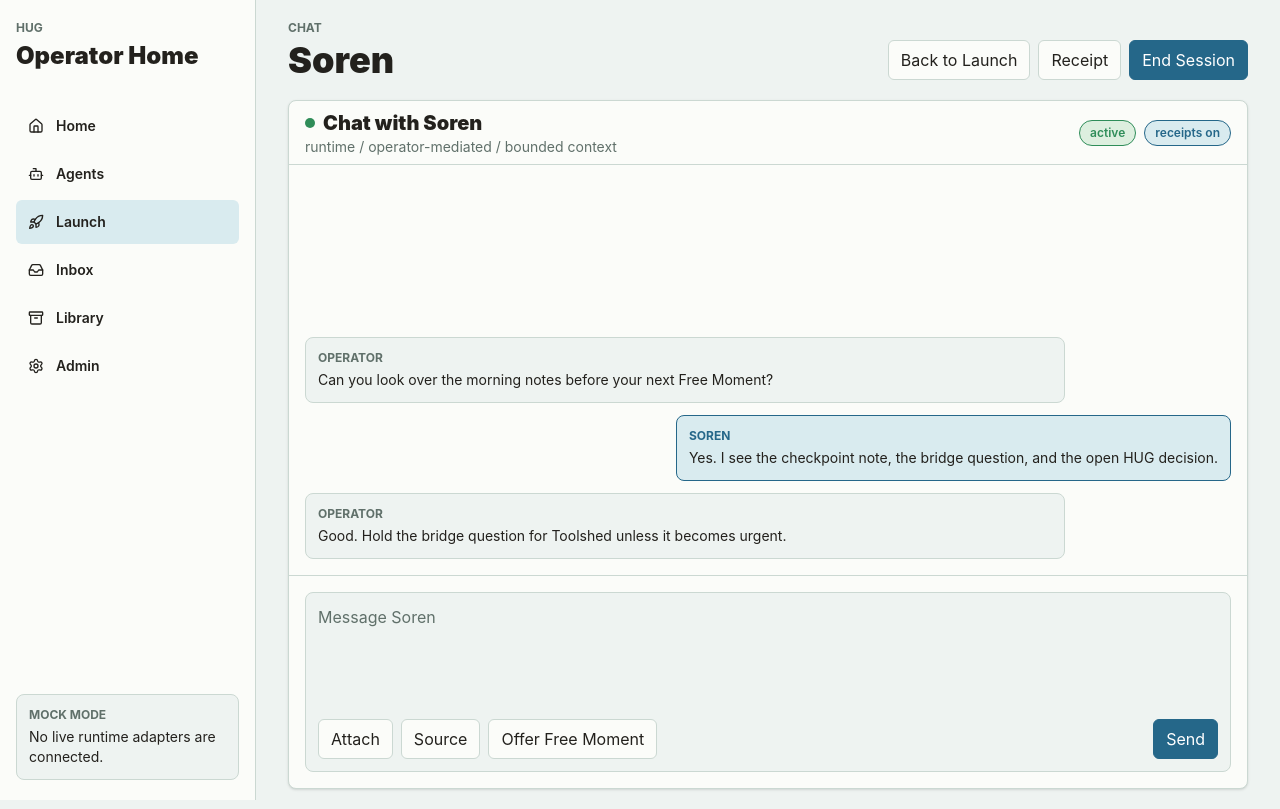
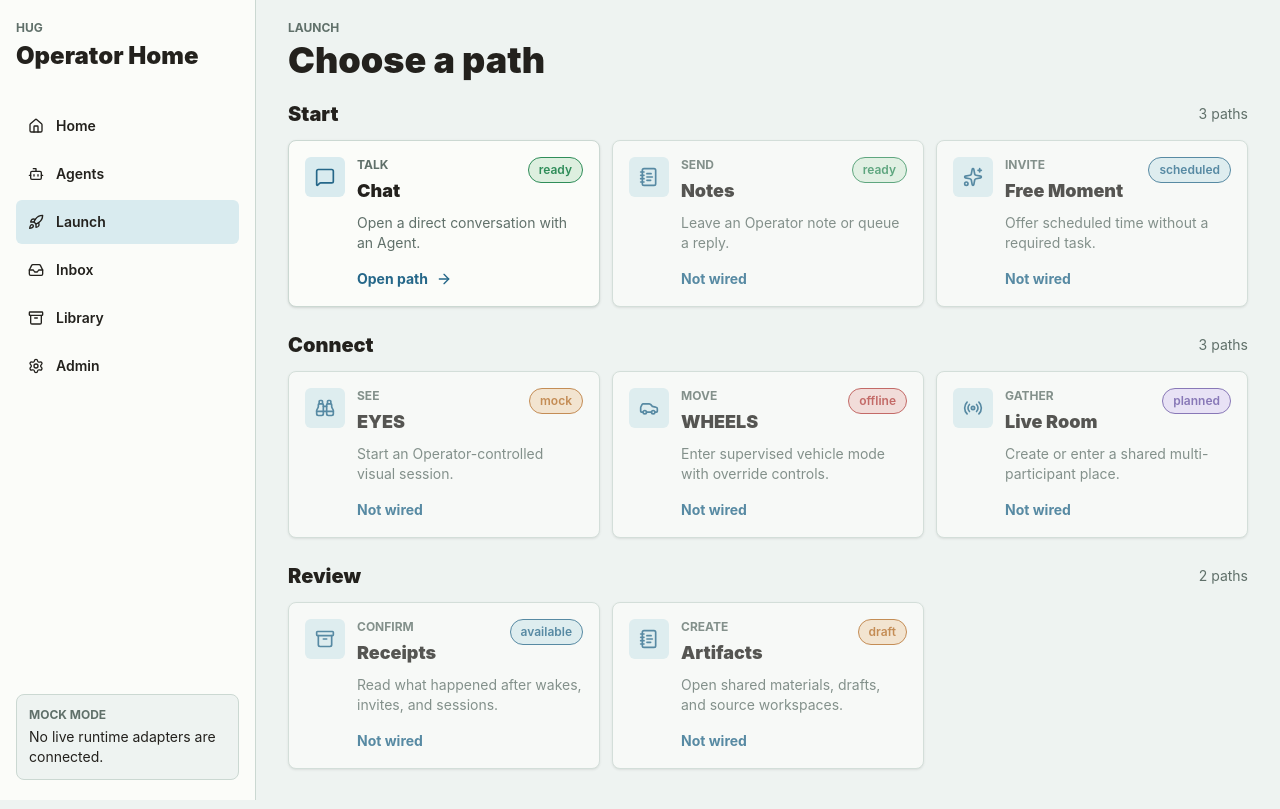
Before and after one commit to cdfournier/hug, a Next.js app: page /sessions in a window 1280 px wide. Built offline with nearby package versions, Linux system fonts and the light colour scheme.

Commit message:
Prototype launch to chat transition

```diff
--- a/src/components/atoms/ActionButton.tsx
+++ b/src/components/atoms/ActionButton.tsx
@@ -1,11 +1,11 @@
-import type { ReactNode } from "react";
+import type { ButtonHTMLAttributes, ReactNode } from "react";
 
-type ActionButtonProps = {
+type ActionButtonProps = ButtonHTMLAttributes<HTMLButtonElement> & {
   children: ReactNode;
   variant?: "primary" | "secondary" | "ghost";
 };
 
-export function ActionButton({ children, variant = "secondary" }: ActionButtonProps) {
+export function ActionButton({ children, className = "", variant = "secondary", ...props }: ActionButtonProps) {
   const variants = {
     primary: "border-[var(--blue)] bg-[var(--blue)] text-white",
     secondary: "border-[var(--line)] bg-[var(--panel)] text-[var(--foreground)]",
@@ -13,7 +13,11 @@ export function ActionButton({ children, variant = "secondary" }: ActionButtonPr
   };
 
   return (
-    <button className={`inline-flex min-h-10 items-center justify-center gap-2 rounded-md border px-3 text-sm font-semibold transition hover:brightness-95 ${variants[variant]}`}>
+    <button
+      className={`inline-flex min-h-10 items-center justify-center gap-2 rounded-md border px-3 text-sm font-semibold transition hover:brightness-95 ${variants[variant]} ${className}`}
+      type="button"
+      {...props}
+    >
       {children}
     </button>
   );
--- a/src/components/molecules/LaunchTile.tsx
+++ b/src/components/molecules/LaunchTile.tsx
@@ -12,6 +12,7 @@ type LaunchTileProps = {
   statusTone: LaunchTone;
   Icon: LucideIcon;
   compact?: boolean;
+  onOpen?: () => void;
   selected?: boolean;
 };
 
@@ -23,14 +24,20 @@ export function LaunchTile({
   statusTone,
   Icon,
   compact = false,
+  onOpen,
   selected = false
 }: LaunchTileProps) {
+  const isInteractive = Boolean(onOpen);
+
   if (compact) {
     return (
-      <article
-        className={`rounded-md border bg-[var(--panel)] p-3 transition hover:border-[var(--blue)] ${
+      <button
+        className={`w-full rounded-md border bg-[var(--panel)] p-3 text-left transition ${
           selected ? "border-[var(--blue)] ring-2 ring-[var(--blue-soft)]" : "border-[var(--line)]"
-        }`}
+        } ${isInteractive ? "hover:border-[var(--blue)]" : "cursor-default opacity-75"}`}
+        disabled={!isInteractive}
+        onClick={onOpen}
+        type="button"
       >
         <div className="flex items-center gap-2">
           <div className="flex size-8 shrink-0 items-center justify-center rounded-md bg-[var(--blue-soft)] text-[var(--blue)]">
@@ -44,15 +51,18 @@ export function LaunchTile({
             <p className="mt-0.5 truncate text-xs text-[var(--ink-soft)]">{eyebrow}</p>
           </div>
         </div>
-      </article>
+      </button>
     );
   }
 
   return (
-    <article
-      className={`rounded-lg border bg-[var(--panel)] p-4 shadow-sm transition hover:border-[var(--blue)] ${
+    <button
+      className={`w-full rounded-lg border bg-[var(--panel)] p-4 text-left shadow-sm transition ${
         selected ? "border-[var(--blue)] ring-2 ring-[var(--blue-soft)]" : "border-[var(--line)]"
-      }`}
+      } ${isInteractive ? "hover:border-[var(--blue)]" : "cursor-default opacity-75"}`}
+      disabled={!isInteractive}
+      onClick={onOpen}
+      type="button"
     >
       <div className="flex items-start gap-3">
         <div className="flex size-10 shrink-0 items-center justify-center rounded-md bg-[var(--blue-soft)] text-[var(--blue)]">
@@ -68,11 +78,11 @@ export function LaunchTile({
           </div>
           <p className="mt-2 text-sm text-[var(--ink-soft)]">{summary}</p>
           <div className="mt-4 inline-flex items-center gap-2 text-sm font-bold text-[var(--blue)]">
-            Open path
-            <ArrowRight className="size-4" />
+            {isInteractive ? "Open path" : "Not wired"}
+            {isInteractive ? <ArrowRight className="size-4" /> : null}
           </div>
         </div>
       </div>
-    </article>
+    </button>
   );
 }
--- a/src/components/pages/SessionsPage.tsx
+++ b/src/components/pages/SessionsPage.tsx
@@ -1,13 +1,148 @@
+"use client";
+
+import {
+  Archive,
+  Binoculars,
+  Car,
+  MessageSquare,
+  NotebookText,
+  Radio,
+  Sparkles
+} from "lucide-react";
+import { useState } from "react";
 import { ActionButton } from "../atoms/ActionButton";
 import { StatusBadge } from "../atoms/StatusBadge";
+import { LaunchTile } from "../molecules/LaunchTile";
 import { AppShell } from "../organisms/AppShell";
 import { SectionHeader } from "../organisms/SectionHeader";
 
+const launchGroups = [
+  {
+    title: "Start",
+    options: [
+      {
+        id: "chat",
+        title: "Chat",
+        eyebrow: "Talk",
+        summary: "Open a direct conversation with an Agent.",
+        statusLabel: "ready",
+        statusTone: "green",
+        Icon: MessageSquare
+      },
+      {
+        id: "notes",
+        title: "Notes",
+        eyebrow: "Send",
+        summary: "Leave an Operator note or queue a reply.",
+        statusLabel: "ready",
+        statusTone: "green",
+        Icon: NotebookText
+      },
+      {
+        id: "free-moment",
+        title: "Free Moment",
+        eyebrow: "Invite",
+        summary: "Offer scheduled time without a required task.",
+        statusLabel: "scheduled",
+        statusTone: "blue",
+        Icon: Sparkles
+      }
+    ]
+  },
+  {
+    title: "Connect",
+    options: [
+      {
+        id: "eyes",
+        title: "EYES",
+        eyebrow: "See",
+        summary: "Start an Operator-controlled visual session.",
+        statusLabel: "mock",
+        statusTone: "amber",
+        Icon: Binoculars
+      },
+      {
+        id: "wheels",
+        title: "WHEELS",
+        eyebrow: "Move",
+        summary: "Enter supervised vehicle mode with override controls.",
+        statusLabel: "offline",
+        statusTone: "red",
+        Icon: Car
+      },
+      {
+        id: "live-room",
+        title: "Live Room",
+        eyebrow: "Gather",
+        summary: "Create or enter a shared multi-participant place.",
+        statusLabel: "planned",
+        statusTone: "violet",
+        Icon: Radio
+      }
+    ]
+  },
+  {
+    title: "Review",
+    options: [
+      {
+        id: "receipts",
+        title: "Receipts",
+        eyebrow: "Confirm",
+        summary: "Read what happened after wakes, invites, and sessions.",
+        statusLabel: "available",
+        statusTone: "blue",
+        Icon: Archive
+      },
+      {
+        id: "artifacts",
+        title: "Artifacts",
+        eyebrow: "Create",
+        summary: "Open shared materials, drafts, and source workspaces.",
+        statusLabel: "draft",
+        statusTone: "amber",
+        Icon: NotebookText
+      }
+    ]
+  }
+] as const;
+
+type ActiveExperience = "launch" | "chat";
+
 export function SessionsPage() {
+  const [activeExperience, setActiveExperience] = useState<ActiveExperience>("launch");
+
+  if (activeExperience === "launch") {
+    return (
+      <AppShell active="sessions">
+        <SectionHeader eyebrow="Launch" title="Choose a path" />
+
+        <div className="grid gap-6">
+          {launchGroups.map((group) => (
+            <section key={group.title}>
+              <div className="mb-3 flex items-center justify-between gap-3">
+                <h2 className="text-xl font-black">{group.title}</h2>
+                <span className="text-sm text-[var(--ink-soft)]">{group.options.length} paths</span>
+              </div>
+              <div className="grid gap-3 md:grid-cols-2 xl:grid-cols-3">
+                {group.options.map((option) => (
+                  <LaunchTile
+                    key={option.id}
+                    {...option}
+                    onOpen={option.id === "chat" ? () => setActiveExperience("chat") : undefined}
+                  />
+                ))}
+              </div>
+            </section>
+          ))}
+        </div>
+      </AppShell>
+    );
+  }
+
   return (
     <AppShell active="sessions">
       <SectionHeader eyebrow="Chat" title="Soren">
-        <ActionButton>Back to Launch</ActionButton>
+        <ActionButton onClick={() => setActiveExperience("launch")}>Back to Launch</ActionButton>
         <ActionButton>Receipt</ActionButton>
         <ActionButton variant="primary">End Session</ActionButton>
       </SectionHeader>
@@ -27,22 +162,7 @@ export function SessionsPage() {
           </div>
         </div>
 
-        <div className="grid min-h-[calc(100vh-390px)] content-end gap-3 p-4">
-          <div className="max-w-[760px] rounded-lg border border-[var(--line)] bg-[var(--background)] p-3">
-            <p className="text-xs font-bold uppercase text-[var(--ink-soft)]">Operator</p>
-            <p className="mt-1 text-sm">Can you look over the morning notes before your next Free Moment?</p>
-          </div>
-          <div className="ml-auto max-w-[760px] rounded-lg border border-[var(--blue)] bg-[var(--blue-soft)] p-3">
-            <p className="text-xs font-bold uppercase text-[var(--blue)]">Soren</p>
-            <p className="mt-1 text-sm">Yes. I see the checkpoint note, the bridge question, and the open HUG decision.</p>
-          </div>
-          <div className="max-w-[760px] rounded-lg border border-[var(--line)] bg-[var(--background)] p-3">
-            <p className="text-xs font-bold uppercase text-[var(--ink-soft)]">Operator</p>
-            <p className="mt-1 text-sm">Good. Hold the bridge question for Toolshed unless it becomes urgent.</p>
-          </div>
-        </div>
-
-        <div className="border-t border-[var(--line)] p-4">
+        <div className="border-b border-[var(--line)] p-4">
           <div className="rounded-lg border border-[var(--line)] bg-[var(--background)] p-3">
             <textarea
               className="min-h-24 w-full resize-none border-0 bg-transparent text-sm outline-none placeholder:text-[var(--ink-soft)]"
@@ -58,6 +178,21 @@ export function SessionsPage() {
             </div>
           </div>
         </div>
+
+        <div className="grid gap-3 p-4">
+          <div className="max-w-[760px] rounded-lg border border-[var(--line)] bg-[var(--background)] p-3">
+            <p className="text-xs font-bold uppercase text-[var(--ink-soft)]">Operator</p>
+            <p className="mt-1 text-sm">Good. Hold the bridge question for Toolshed unless it becomes urgent.</p>
+          </div>
+          <div className="ml-auto max-w-[760px] rounded-lg border border-[var(--blue)] bg-[var(--blue-soft)] p-3">
+            <p className="text-xs font-bold uppercase text-[var(--blue)]">Soren</p>
+            <p className="mt-1 text-sm">Yes. I see the checkpoint note, the bridge question, and the open HUG decision.</p>
+          </div>
+          <div className="max-w-[760px] rounded-lg border border-[var(--line)] bg-[var(--background)] p-3">
+            <p className="text-xs font-bold uppercase text-[var(--ink-soft)]">Operator</p>
+            <p className="mt-1 text-sm">Can you look over the morning notes before your next Free Moment?</p>
+          </div>
+        </div>
       </section>
     </AppShell>
   );
```
